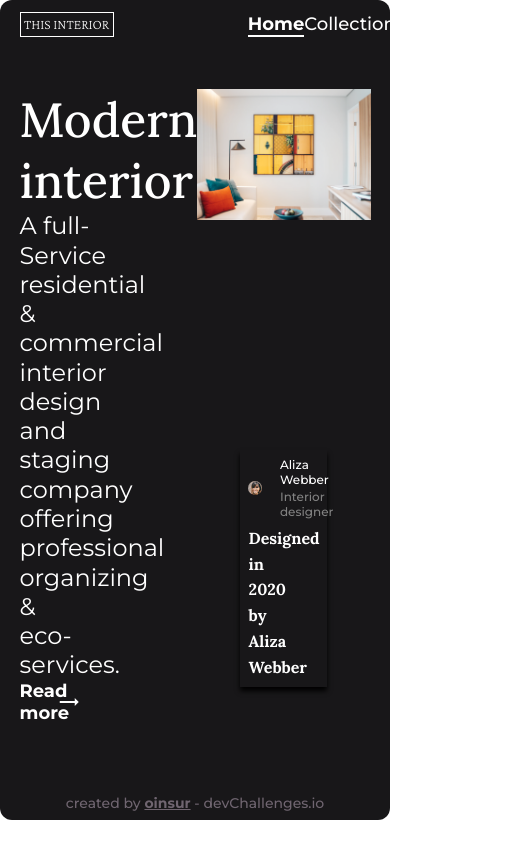
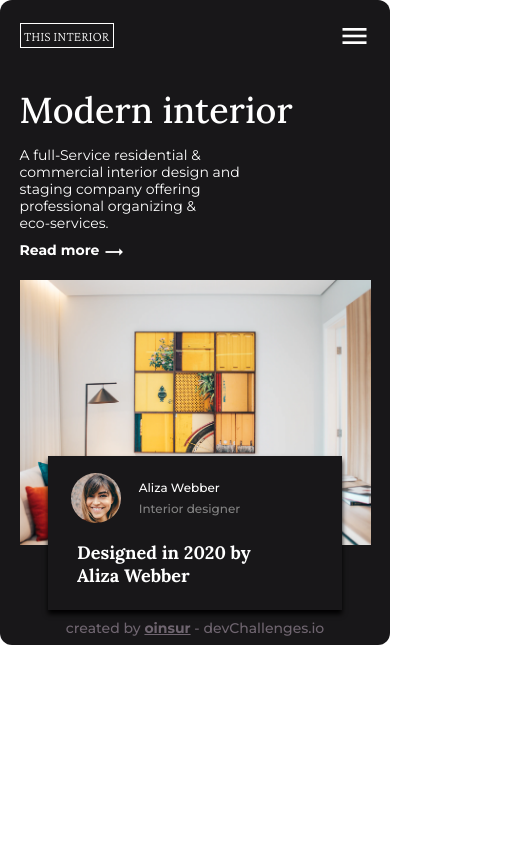
Before and after one commit to oinsur/interior-consultant-page, a plain HTML site: page index.html in a window 390 px wide. Shown: the whole page, 524 px wide, since content can reach past the window. Drawn offline with nearby package versions, Linux system fonts and the light colour scheme.

Commit message:
Mobile menu added
Added another html page for the mobile menu to be able to work.

```diff
--- a/index.html
+++ b/index.html
@@ -16,6 +16,9 @@
     <!--Header section with title and description-->
     <header class="header">
       <h1 class="header__title">THIS INTERIOR</h1>
+      <a href="mobile-nav.html" class="nav__mobile">
+        <i class="material-icons" id="nav__icon">menu</i>
+      </a>
       <ul class="nav">
         <li>
           <a href="#" class="nav__link nav__link_active">Home</a>
@@ -42,9 +45,11 @@
           eco-services.
         </p>
         <div class="content__action">
-          <h2 class="content__action-text">Read more</h2>
-          <!--this class is taken from material icons sylesheet-->
-          <i class="material-icons">trending_flat</i>
+          <!--<h2 class="content__action-text">Read more</h2>-->
+          <a href="#" class="content__action-link">Read more
+            <!--this class is taken from material icons sylesheet-->
+            <i class="material-icons" id="content__action-icon">trending_flat</i>
+          </a>
         </div>
       </section>
       <section class="content__graphic-elements">
--- /dev/null
+++ b/mobile-nav.html
@@ -0,0 +1,33 @@
+<!DOCTYPE html>
+<html lang="en">
+<head>
+  <meta charset="UTF-8">
+  <meta http-equiv="X-UA-Compatible" content="IE=edge">
+  <meta name="viewport" content="width=device-width, initial-scale=1.0">
+  <title>Interior consultant</title>
+  <link rel="stylesheet" href="./styles.css">
+  <!--Google material icons-->
+  <link href="https://fonts.googleapis.com/icon?family=Material+Icons" rel="stylesheet">
+</head>
+<body>
+  <div class="page mobile-page">
+    <ul class="nav nav-menu">
+      <li>
+        <a href="#" class="nav__link nav__link_active">Home</a>
+      </li>
+      <li>
+        <a href="#" class="nav__link">Collection</a>
+      </li>
+      <li>
+        <a href="#" class="nav__link">About</a>
+      </li>
+      <li>
+        <a href="#" class="nav__link">Contact</a>
+      </li>
+    </ul>
+    <a href="index.html" class="nav__return">
+      <i class="material-icons" id="nav__icon">clear</i>
+    </a>
+  </div>
+</body>
+</html>
--- a/styles.css
+++ b/styles.css
@@ -8,6 +8,10 @@
   box-sizing: border-box;
 }
 
+a:hover {
+  opacity: 50%;
+  transition: opacity .5s ease;
+}
 body {
   max-width: 1440px;
   min-width: 320px;
@@ -28,7 +32,7 @@ body {
 /*header styles*/
 .header {
   width: 100%;
-  padding-bottom: 15%;
+  margin-bottom: 15%;
   display: flex;
   align-items: center;
   justify-content: space-between;
@@ -43,6 +47,9 @@ body {
   border: 1px solid #FFF;
 }
 
+.nav__mobile {
+  display: none;
+}
 /*navigation styles within header*/
 .nav {
   display: flex;
@@ -50,12 +57,6 @@ body {
   width: 35%;
   justify-content: space-between;
 }
-
-/*.nav__item {
-  font-family: 'Montserrat', sans-serif;
-  font-size: 18px;
-  font-weight: 500;
-}*/
 
 .nav__link {
   text-decoration: none;
@@ -104,11 +105,16 @@ body {
   width: 50%;
 }
 
-.content__action-text {
-  width: 42%;
+.content__action-link {
+  text-decoration: none;
+  color: #FFF;
+  width: 50%;
   font-family: 'Montserrat', sans-serif;
   font-size: 18px;
   font-weight: 700;
+  margin-top: 5%;
+  display: flex;
+  justify-content: space-between;
 }
 
 .content__graphic-elements {
@@ -125,8 +131,8 @@ body {
   width: 50%;
   background-color: #181719;
   position: absolute;
-  top: 361px;
-  right: 44px;
+  bottom: -20%;
+  right: 8%;
   box-shadow: 0px 4px 5px 0px #000000;
 }
 
@@ -188,5 +194,123 @@ body {
 /*media queries*/
 /*small laptop*/
 @media screen and (max-width: 1024px) {
+  .header {
+    margin-bottom: 10%;
+  }
+  .nav {
+    width: 45%;
+  }
+  .content {
+    flex-wrap: wrap;
+  }
+  .content__description {
+    margin-bottom: 5%;
+  }
+  .content__description-text {
+    margin-top: 4%;
+  }
+  br {
+    display: none;
+  }
+  .content__action-link {
+    width: 30%;
+  }
+  .content__card-name {
+    font-size: 16px;
+  }
+  .content__card-title {
+    font-size: 16px;
+  }
+  .content__card-caption {
+    font-size: 28px;
+    line-height: 38.75px;
+  }
+}
 
+@media screen and (max-width: 768px) {
+  br {
+    display: block;
+  }
+  .content__action-link {
+    width: 40%;
+  }
+  .content__card {
+    bottom: -23%;
+  }
+  .content__card-content {
+    padding: 6% 8%;
+  }
+  .content__card-caption {
+    font-size: 24px;
+  }
 }
+
+@media screen and (max-width: 426px) {
+  body {
+    width: 100%;
+    height: 776px;
+  }
+  .page {
+    padding-top: 5%;
+  }
+  .nav {
+    display: none;
+  }
+  .nav__mobile {
+    display: block;
+    color: #FFF;
+    text-decoration: none;
+  }
+  #nav__icon {
+    display: block;
+    font-size: 2em;
+  }
+  .content__description-heading {
+    font-size: 36px;
+  }
+  .content__description-text {
+    font-size: 14px;
+    line-height: 17.07px;
+  }
+  .content__action-link {
+    width: 60%;
+    font-size: 14px;
+  }
+  #content__action-icon {
+    font-size: 22px;
+  }
+  .content__card {
+    width: 84%;
+  }
+  .content__card-name {
+    font-size: 12px;
+  }
+  .content__card-title {
+    font-size: 12px;
+  }
+  .content__card-caption {
+    font-size: 18px;
+    line-height: 23.04px;
+  }
+  /*mobile menu styles*/
+  .mobile-page {
+    height: 80vh;
+  }
+  .nav-menu {
+    display: flex;
+    flex-direction: column;
+    justify-content: space-evenly;
+    align-items: center;
+    padding: 50%;
+    width: 100%;
+    height: 100%;
+    background-color: #181719;
+  }
+  .nav__return {
+    color: #FFF;
+    text-decoration: none;
+    position: absolute;
+    top: 1em;
+    right: 1em;
+  }
+}
```
